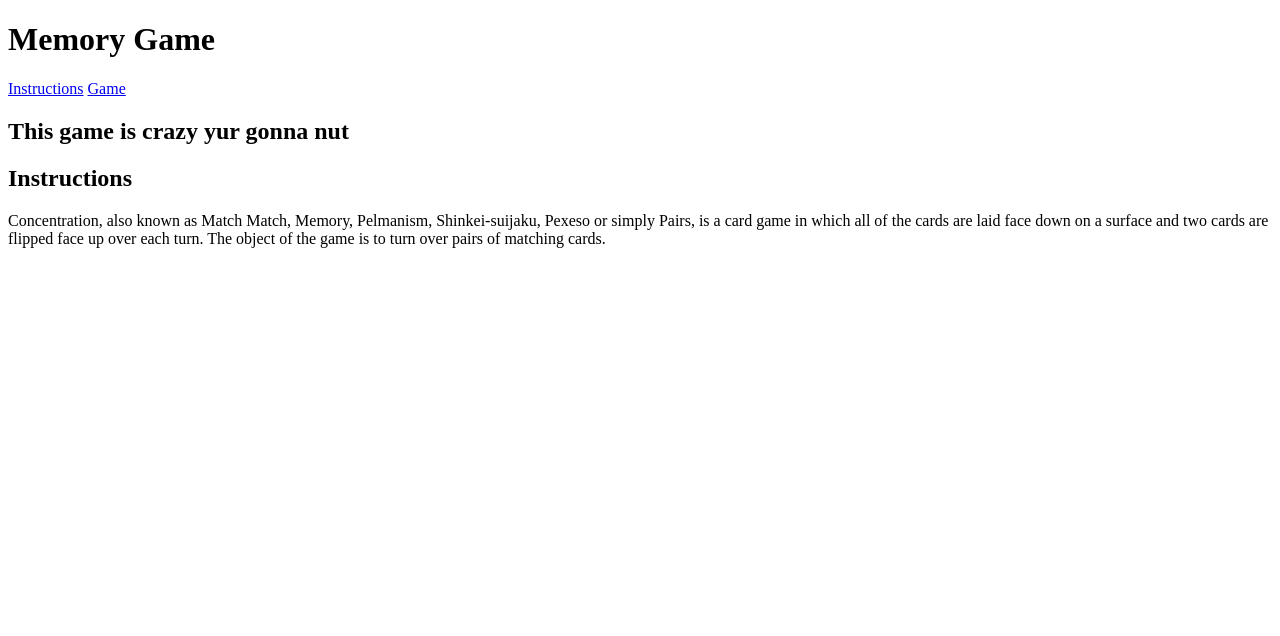
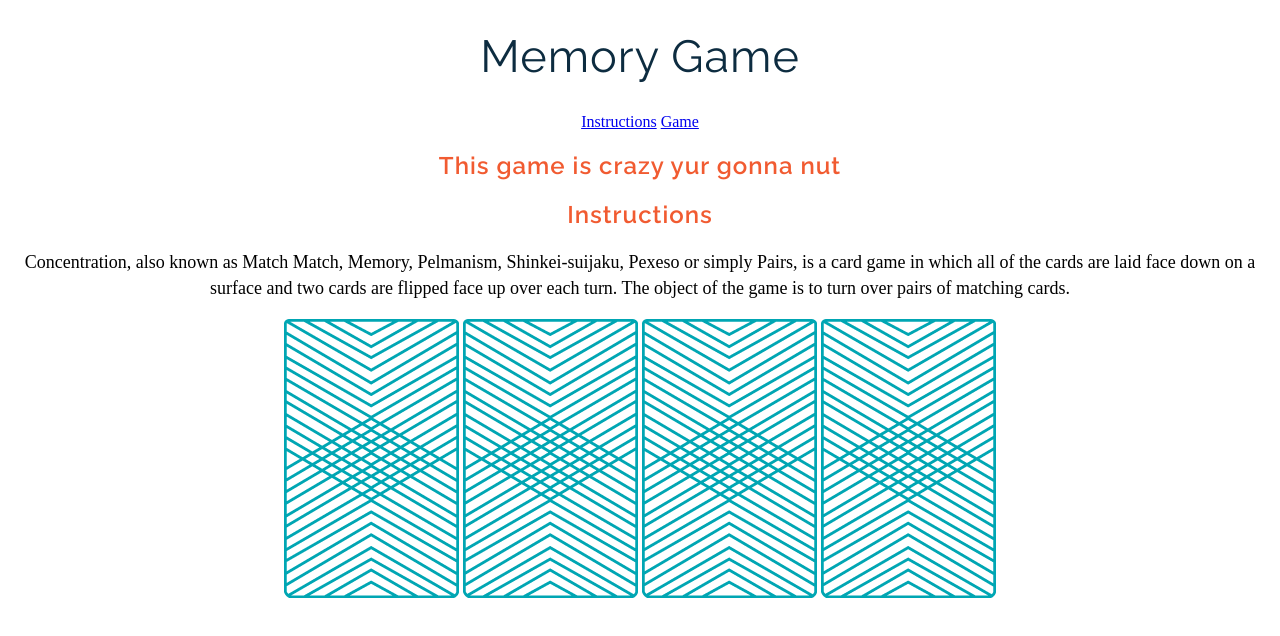
Before and after one commit to HenryMcGehee/wdi-fundamentals-memorygame, a plain HTML site: page memory-game/index.html in a window 1280 px wide. Drawn offline with Linux system fonts and the light colour scheme; a web font is replaced by a local one.

Commit message:
css lesson

```diff
--- /dev/null
+++ b/memory-game/CSS/Style.css
@@ -0,0 +1,33 @@
+body {
+text-align: center;
+}
+
+h1 {
+font-family: "Raleway", sans-serif;
+color: #0D2C40;
+letter-spacing: 1px;
+font-weight: 400;
+font-size: 45px;
+}
+
+h2 {
+	font-family: "Raleway", sans-serif;
+	color: #F15B31;
+	letter-spacing: 1px;
+	font-weight: 600;
+	font size: 18px;
+}
+
+h3 {
+	font-family: "Raleway", sans-serif;
+	color: #0D2C40;
+	letter-spacing: 1px;
+	font font-weight: 600;
+	font size: 20px;
+}
+
+p {
+font-family: "Droid Serif", serif;
+line-height: 26px;
+font-size: 18px;
+}
--- a/memory-game/index.html
+++ b/memory-game/index.html
@@ -1,6 +1,8 @@
 <!DOCTYPE html>
 <html>
 <head>
+	<link href="https://fonts.googleapis.com/css?family=Droid+Serif|Raleway:400,500,600,700" rel="stylesheet">
+	<link href="CSS/style.css" rel="stylesheet" type="text/css">
 	<title>Memory Card Game</title>
 </head>
 <body>
@@ -10,5 +12,13 @@
 	<h2>This game is crazy yur gonna nut</h2>
 	<h2>Instructions</h2>
 	<p>Concentration, also known as Match Match, Memory, Pelmanism, Shinkei-suijaku, Pexeso or simply Pairs, is a card game in which all of the cards are laid face down on a surface and two cards are flipped face up over each turn. The object of the game is to turn over pairs of matching cards.</p>
+
+	<div>
+		<img src="images/back.png" alt="Queen of Diamonds">
+		<img src="images/back.png" alt="Queen of Hearts">
+		<img src="images/back.png" alt="King of Diamonds">
+		<img src="images/back.png" alt="King of Hearts">
+	</div>
+
 </body>
 </html>
```
Also changed, not shown: memory-game/images/back.png (added), memory-game/images/images/back.png (added), memory-game/images/images/king-of-diamonds.png (added), memory-game/images/images/king-of-hearts.png (added), memory-game/images/images/queen-of-diamonds.png (added), memory-game/images/images/queen-of-hearts.png (added), memory-game/images/king-of-diamonds.png (added), memory-game/images/king-of-hearts.png (added), memory-game/images/queen-of-diamonds.png (added), memory-game/images/queen-of-hearts.png (added).
